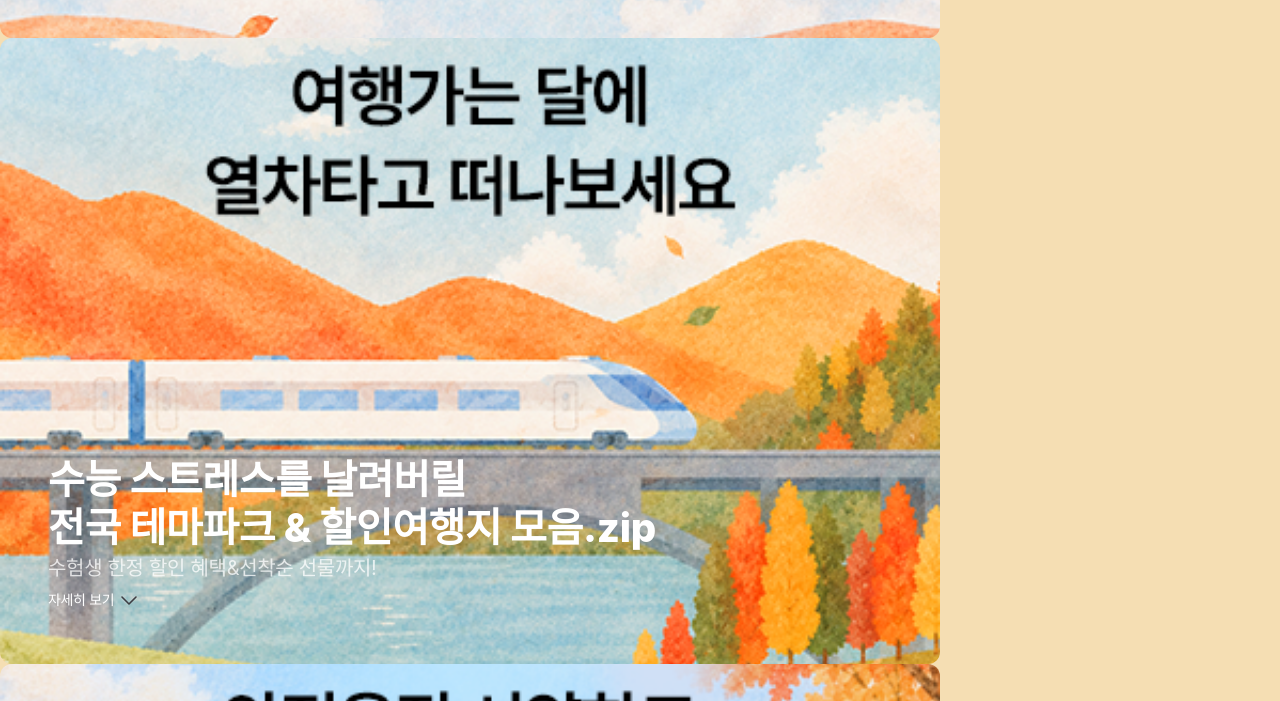
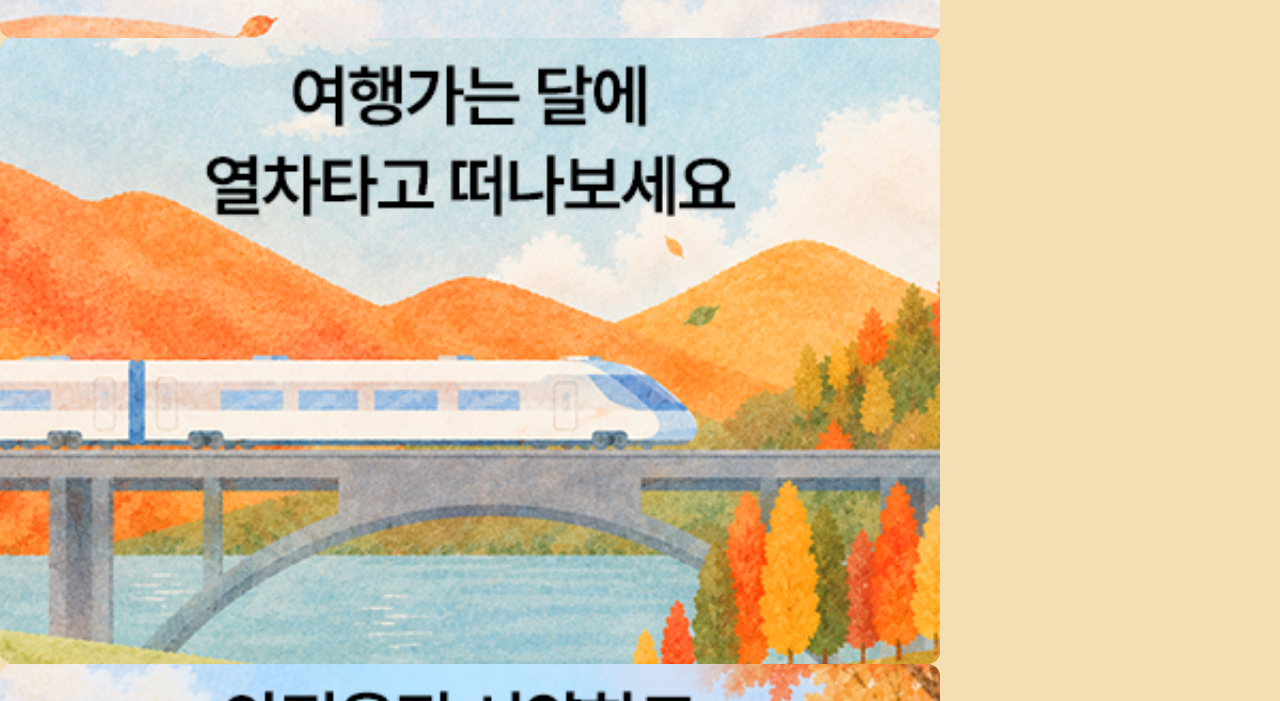
Before and after one commit to florason520/css-basic, a plain HTML site: page css-basic (5)/clone-exercise.html in a window 1280 px wide. Shown: the part 678-1379 px from the top of the page. Drawn offline with Linux system fonts and the light colour scheme; a web font is replaced by a local one.

Commit message:
Update clone-exercise.css

```diff
--- a/css-basic (5)/css/clone-exercise.css
+++ b/css-basic (5)/css/clone-exercise.css
@@ -203,11 +203,13 @@ button:focus-visible {
   height: 100%;
   object-fit: cover;
 }
-.sw-hero .swiper-slide a {
-  position: absolute;
-  left: 48px;
-  bottom: 48px;
-  width: 630px;
+.sw-hero .swiper-slide a strong {
+  display: block;
+  font-size: 48px;
+  line-height: 1.2;
+  color: #fff;
+  margin-top: 40px
+}
   /* z-index: 5; */
 }
 .sw-hero .swiper-slide a strong {
@@ -217,21 +219,29 @@ button:focus-visible {
   line-height: 1.2;
   color: #fff;
 }
-.sw-hero .swiper-slide a em {
-  display: block;
-  font-size: 20px;
-  font-style: normal;
-  color: rgba(255, 255, 255, 0.75);
-}
-.sw-hero .swiper-slide a .view {
+.sw-hero .swiper-slide a .view{
   display: inline-flex;
-  /* width: fit-content; */
-  align-items: center;
-  gap: 3px;
-  height: 32px;
+  /* width fit-content; */
+  align-item: center;
+  gap; 3px
+  height: 32px
+  padding: 0 16px;
   font-size: 14px;
   color: #fff;
+  border-radius:31px;
 }
+.sw-hero .swiper-slide a .view .rt{
+  width: 16px;
+  height: 16px;
+  transform: rotate(-90deg);
+}
+.sw-hero .swiper-slide a .view svg{
+ width: 100%;
+ height: 100%;
+}
+.sw-hero .swiper-slide a .view svg {
+  stroke:currentColor;
+
 /* main styling end */
 
 
```
